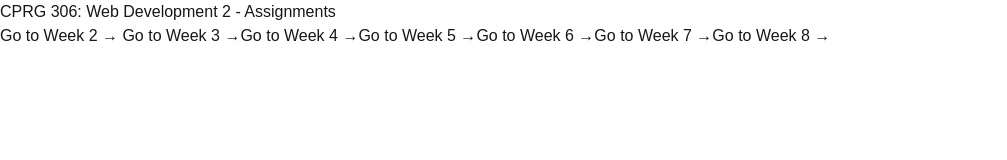
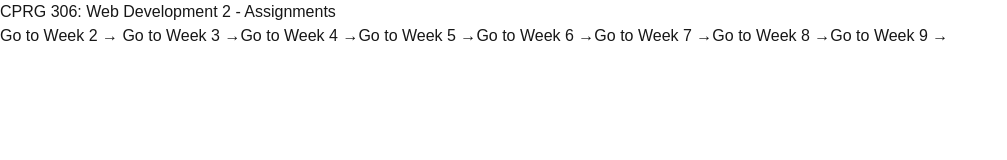
Before and after one commit to felix101930/cprg306-assignments, a Next.js app: page / in a window 1280 px wide. Shown: the top 160 px of the page, without its empty margins (0-1007 px from the left). Built offline with nearby package versions, Linux system fonts and the light colour scheme; no server answers.

Commit message:
adds week9 link

```diff
--- a/app/page.js
+++ b/app/page.js
@@ -14,6 +14,7 @@ export default function Home() {
             <Link href="/week-6">Go to Week 6 →</Link>
             <Link href="/week-7">Go to Week 7 →</Link>
             <Link href="/week-8">Go to Week 8 →</Link>
+            <Link href="/week-8">Go to Week 9 →</Link>
           </p>
         </div>
       </main>
```
